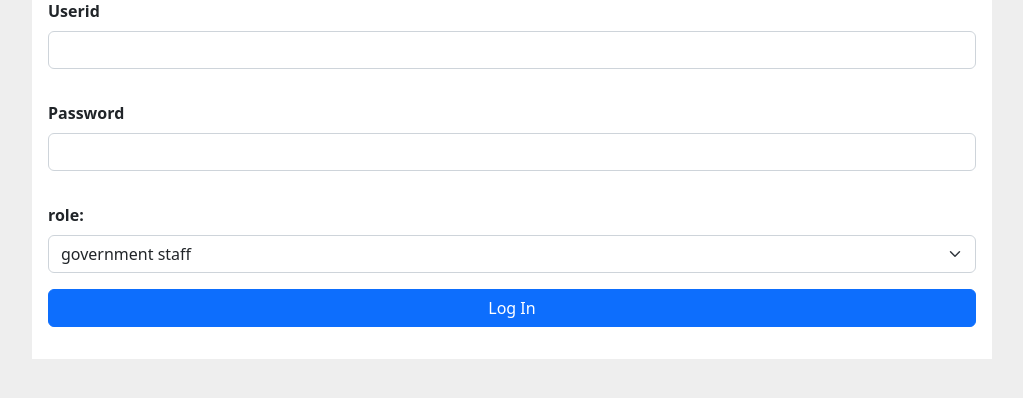
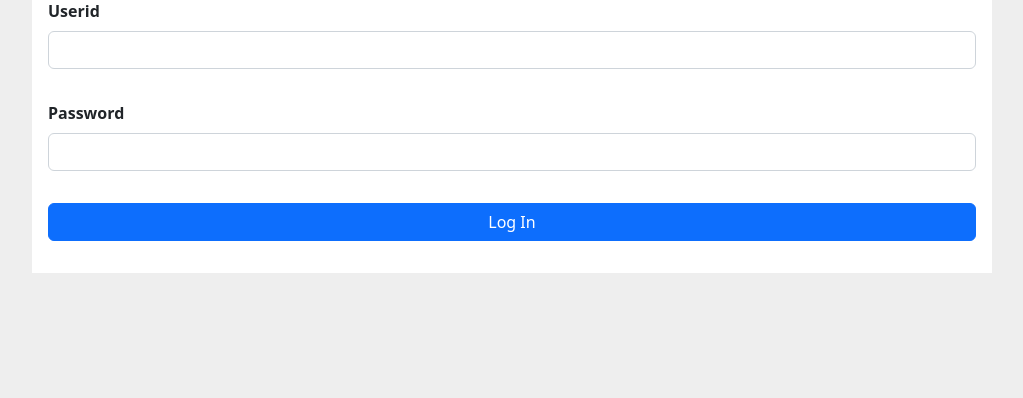
Before and after one commit to Xiaoyang-Song/NYC-Restaurant-Inspection-Database, a Flask app: page /auth/login in a window 1280 px wide. Shown: the part 150-548 px from the top of the page, without its empty margins (128-1151 px from the left). Run offline with Flask 2, Linux system fonts and the light colour scheme; parts of the project's set-up code (start-up, migrations or seed data) failed here and were passed over.

Commit message:
delete role

```diff
--- a/frontend/auth.py
+++ b/frontend/auth.py
@@ -26,8 +26,6 @@ def login():
     if request.method == 'POST':
         userid = request.form['userid']
         password = request.form['password']
-        role = request.form['roles']
-        ic(role)
         error = None
 
         g.conn = get_db_conn()
--- a/frontend/templates/auth/login.html
+++ b/frontend/templates/auth/login.html
@@ -11,15 +11,6 @@
     <label for="password" class="form-label">Password</label>
     <input type="password" name="password" id="password" class="form-control" required />
   </div>
-
-  <div class="mb-3">
-    <label for="role" class="form-label">role:</label>
-    <select name="roles" id="roles" class="form-select">
-      <!-- <option value="admin">admin</option> -->
-      <option value="government staff">government staff</option>
-      <option value="customer">customer</option>
-    </select>
-  </div>
   <button type="submit" class="btn btn-primary">Log In</button>
 </form>
 {% endblock %}
```
